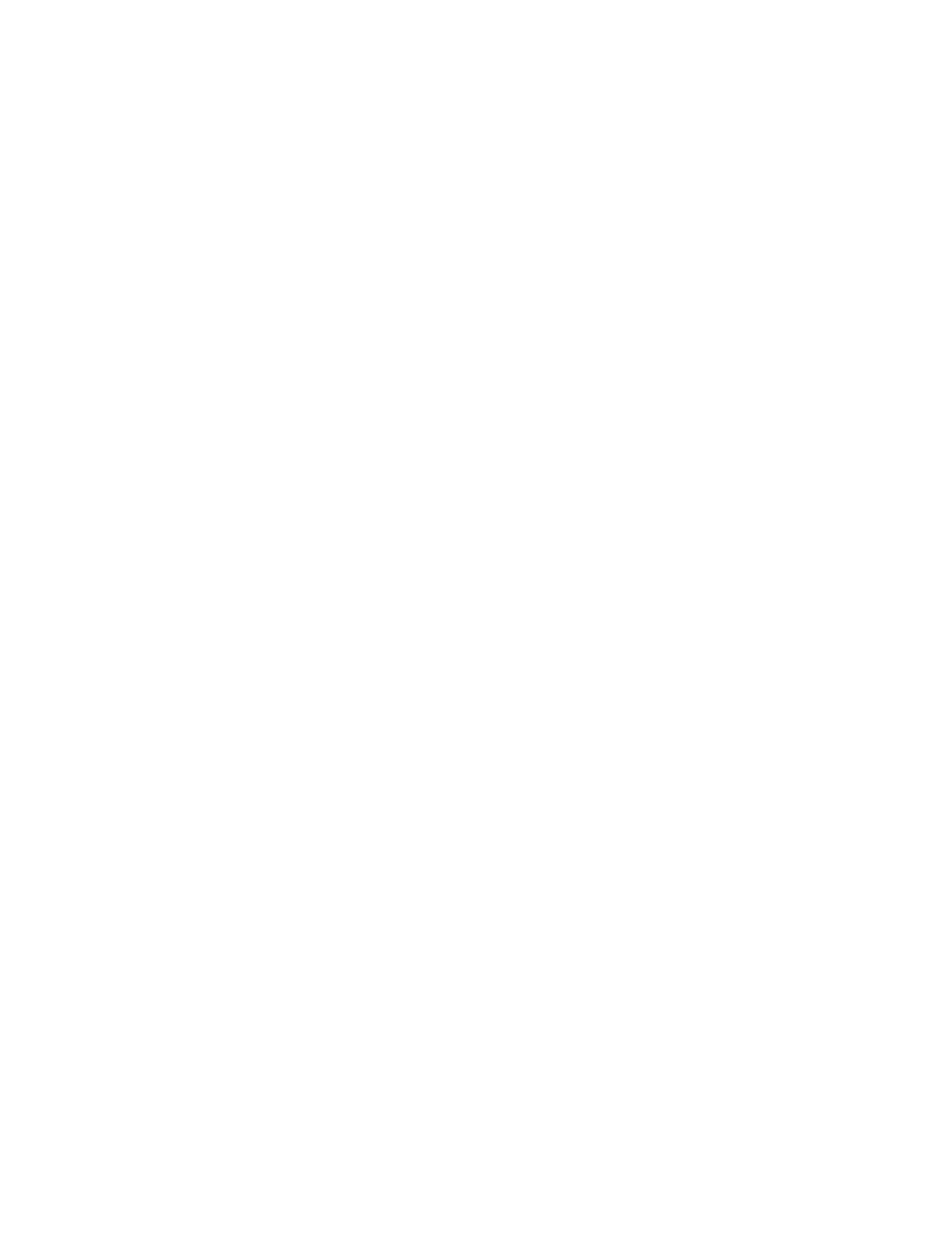
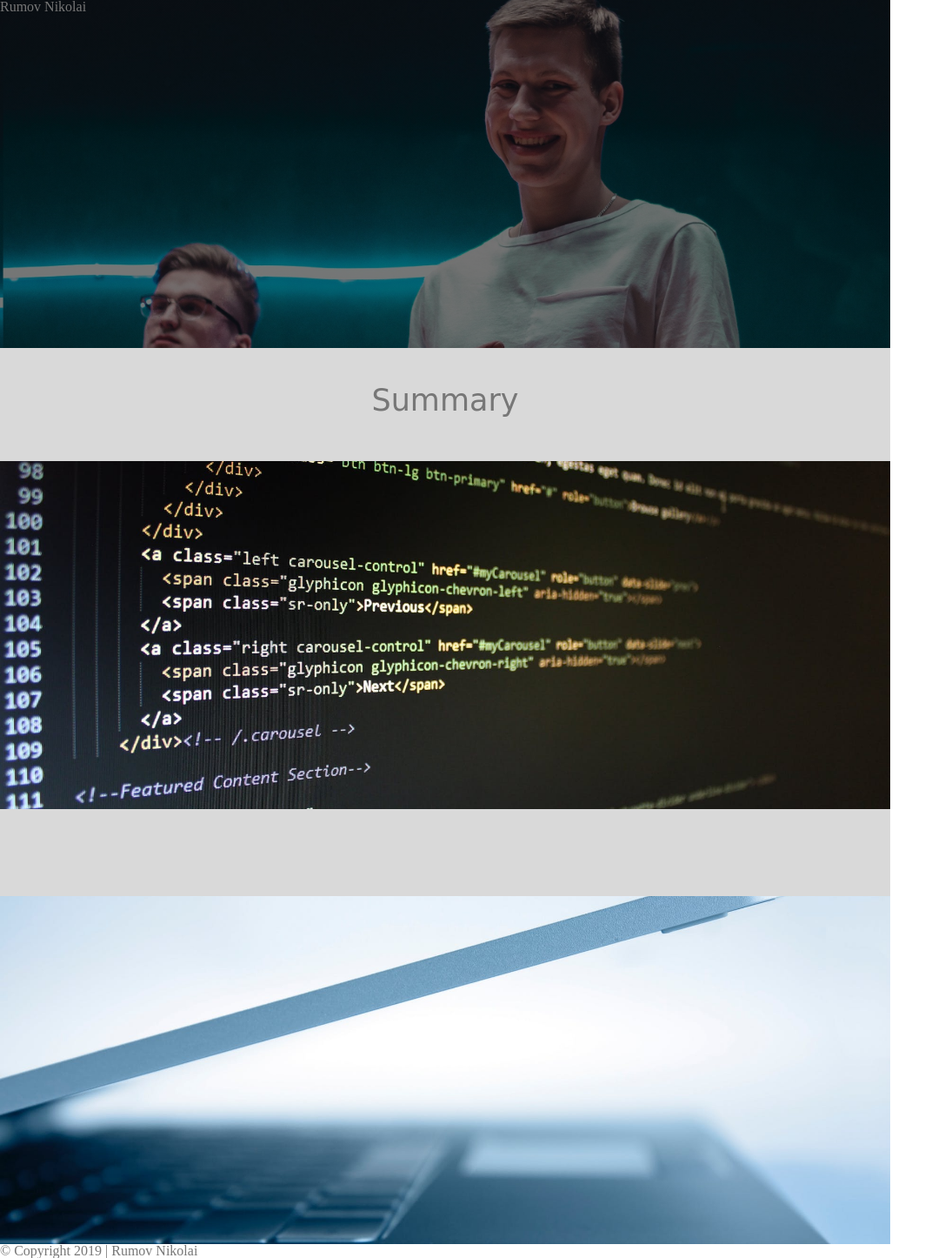
Before and after one commit to kalasikk/rsschool-2019Q1-cv, a plain HTML site: page index.html in a window 1280 px wide. Shown: the whole page at 87% size, without its empty margins (0-1087 px from the left). Before the commit the page ends 800 px from the top, so only its background shows below. Drawn offline with Linux system fonts and the light colour scheme.

Commit message:
feat: Add paralax scrolling effect to bg

```diff
--- a/index.html
+++ b/index.html
@@ -10,10 +10,25 @@
 </head>
 <body>
     <main>
+        <div class="bg-my-image">
+            <div class="hero-text">
+                <h1>Rumov Nikolai</h1>
+            </div>
+        </div>
+        <div class="text-1">
+            <h2>Summary</h2>
+        </div>
+        <div class="bg-image-2">
+        </div>
+        <div class="text-2">
 
+        </div>
+        <div class="bg-image-3">
+
+        </div>
     </main>
     <footer>
-
+        © Copyright 2019 | Rumov Nikolai
     </footer>
 </body>
 </html>
--- a/styles/style.css
+++ b/styles/style.css
@@ -0,0 +1,54 @@
+body,html {
+    height: 100%;
+    margin:0;
+    width: 1024px;
+     color: #777;
+}
+.bg-my-image {
+    background-image: linear-gradient(rgba(0, 0, 0, 0.5), rgba(0, 0, 0, 0.5)), url("../attempts/my-image-2.jpg");
+    height: 400px;
+    width: 100%;
+    background-position: center;
+    background-attachment: fixed;
+    background-repeat: no-repeat;
+    background-size: cover;
+    position: relative;
+}
+.bg-image-2 {
+    background: url('../attempts/pexels-photo-2.jpeg');
+    min-height: 400px;
+    background-attachment: fixed;
+    background-position: center;
+    background-repeat: no-repeat;
+    background-size: cover;
+}
+.bg-image-3 {
+    background: url('../attempts/pexels-photo-3.jpeg');
+    min-height: 400px;
+    background-attachment: fixed;
+    background-position: center;
+    background-repeat: no-repeat;
+    background-size: cover;
+}
+
+.text-1, .text-2 {
+    text-align: center;
+    background: #d9d9d9;
+    padding: 50px 40px;
+    text-align: justify;
+    font-family: 'Sniglet', cursive;
+    line-height: 20px;
+}
+
+.text-1 h2 {
+    padding-bottom: 10px;
+    font-size: 35px;
+    text-align: center;
+}
+
+.text-2 {
+    display: flex;
+    flex-direction: row;
+    justify-content: space-around;
+    align-items: center;
+}
```
Also changed, not shown: attempts/my-image-2.jpg (added), attempts/pexels-photo-2.jpeg (added), attempts/pexels-photo-3.jpeg (added).
